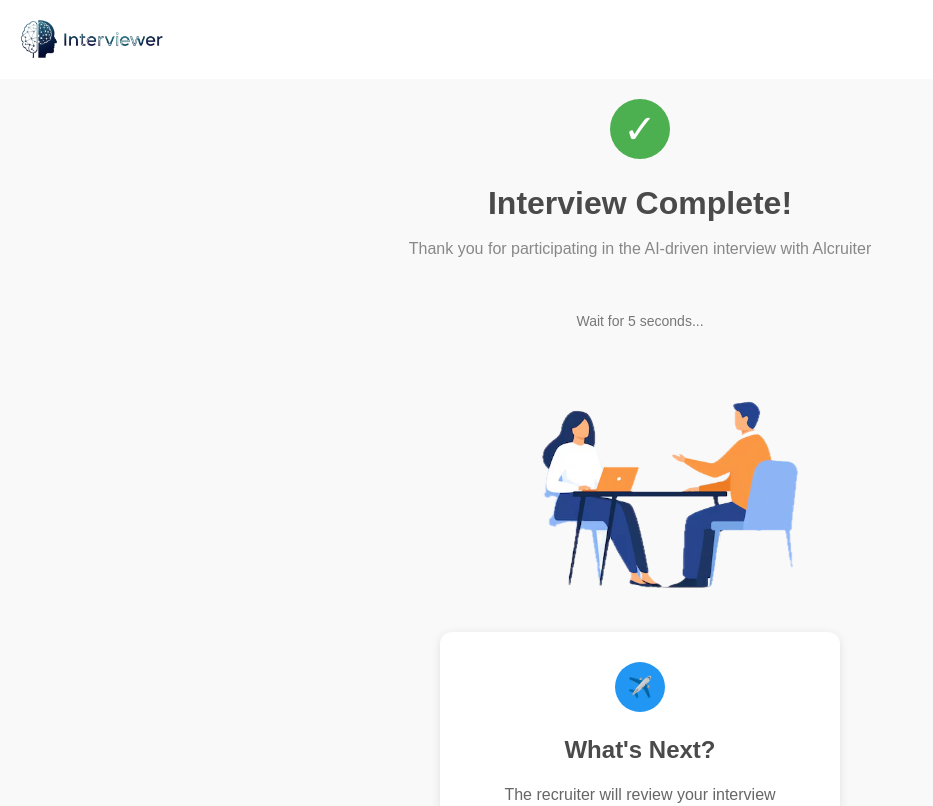
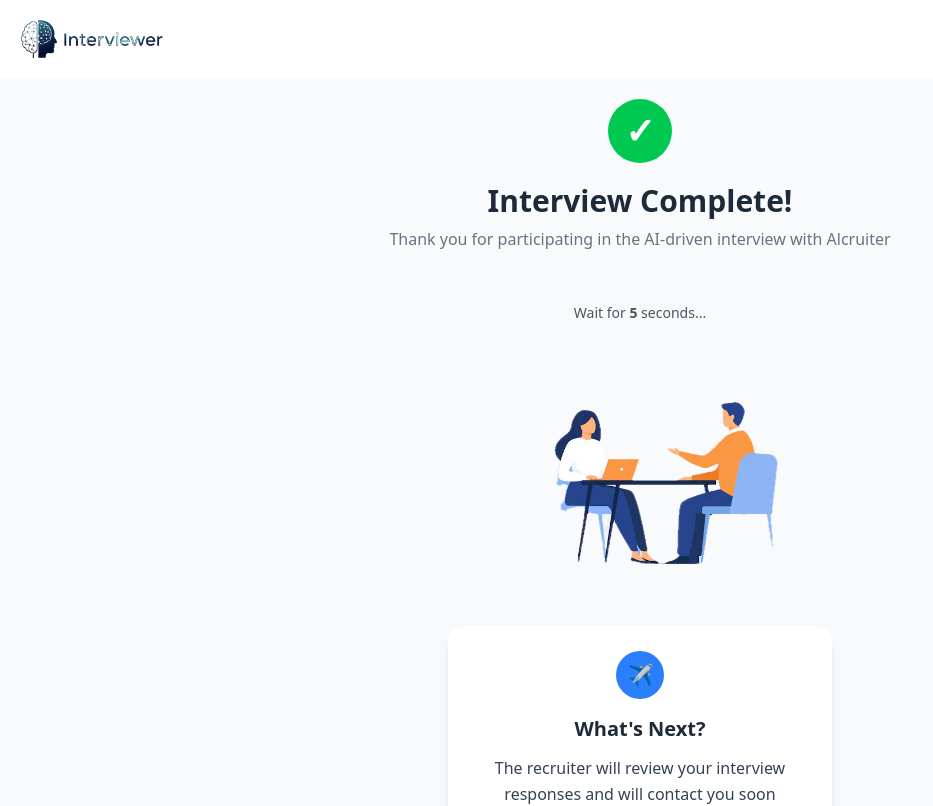
Before and after one commit to himanshu561hi/Interviewerr, a Next.js app: page /interview/1/completed in a window 1280 px wide. Shown: the top 806 px of the page, without its empty margins (0-933 px from the left). Built offline with nearby package versions, Linux system fonts and the light colour scheme; no server answers.

Commit message:
update footer

```diff
--- a/app/(main)/dashboard/create-interview/_components/InterviewLink.jsx
+++ b/app/(main)/dashboard/create-interview/_components/InterviewLink.jsx
@@ -87,7 +87,7 @@ function InterviewLink({ interview_Id, formData }) {
           </Button>
         </div>
       </div>
-      <div className="mt-5 flex justify-between w-full px-5">
+      <div className="mt-5 mb-5 flex justify-between w-full px-5">
         <Link href={"/dashboard"}>
           <Button variant={"outline"}>
             <ArrowLeft /> Back to Dashboard
--- a/app/(main)/dashboard/create-interview/page.jsx
+++ b/app/(main)/dashboard/create-interview/page.jsx
@@ -1,3 +1,4 @@
+
 "use client";
 import { ArrowLeft } from "lucide-react";
 import { useRouter } from "next/navigation";
@@ -7,6 +8,7 @@ import FormContainer from "./_components/FormContainer";
 import QuestionList from "./_components/QuestionList";
 import { Toaster, toast } from "sonner";
 import InterviewLink from "./_components/InterviewLink";
+import Footer from "../../footer/page"; // Footer is imported here
 
 export default function CreateInterview({ onFinish }) {
   const Router = useRouter();
@@ -70,12 +72,16 @@ export default function CreateInterview({ onFinish }) {
   };
 
   return (
-    <div className="mt-5 px-10 md:px-24 lg:px-44 xl:px-56">
+    // Main wrapper div for the entire page content
+    <div className="flex flex-col min-h-screen">
+      <div className="mt-5 px-10 md:px-24 lg:px-44 xl:px-56 flex-grow">
         <div className="flex items-center gap-5 ">
           <ArrowLeft onClick={() => Router.back()} className="cursor-pointer" />
           <h2 className="text-2xl font-bold">Create New Interview</h2>
         </div>
         <Progress value={step * 33.33} className="my-5" />
+
+        {/* Step Content */}
         {step === 1 ? (
           <FormContainer
             formData={formData}
@@ -97,5 +103,11 @@ export default function CreateInterview({ onFinish }) {
 
         <Toaster position="bottom-right" />
       </div>
+
+      {/* ⭐ FOOTER ADDED HERE ⭐ */}
+      <Footer />
+    </div>
+
   );
+
 }
--- a/app/interview/[interview_Id]/completed/page.jsx
+++ b/app/interview/[interview_Id]/completed/page.jsx
@@ -2,6 +2,7 @@
 "use client"
 import React, { useState, useEffect } from 'react';
 import { useRouter } from 'next/navigation';
+import Footer from "@/app/(main)/footer/page"; // Assuming Footer path is correct
 
 const InterviewComplete = () => {
   const [secondsLeft, setSecondsLeft] = useState(10);
@@ -9,6 +10,8 @@ const InterviewComplete = () => {
 
   useEffect(() => {
     if (secondsLeft <= 0) {
+      // Navigate after the timer hits 0. Replace this with your actual route.
+      // router.push('/dashboard');
       return;
     }
 
@@ -20,118 +23,59 @@ const InterviewComplete = () => {
   }, [secondsLeft, router]); // Dependency array
 
   return (
-    <div style={{
-      display: 'flex',
-      flexDirection: 'column',
-      alignItems: 'center',
-      justifyContent: 'center',
-      minHeight: '100vh',
-      backgroundColor: '#f9f9f9',
-      padding: '20px',
-      fontFamily: 'Arial, sans-serif',
-      color: '#333'
-    }}>
+    // 1. Main container: Full height, flex column to push footer to bottom
+    <div className="min-h-screen flex flex-col bg-gray-50 font-sans text-gray-700">
+
+      {/* 2. Content container: Takes up available space, centers content */}
+      <div className="flex-grow flex flex-col items-center justify-center p-5">
+
         {/* Header with Checkmark */}
-      <div style={{
-        textAlign: 'center',
-        marginBottom: '30px'
-      }}>
-        <div style={{
-          width: '60px',
-          height: '60px',
-          borderRadius: '50%',
-          backgroundColor: '#4CAF50',
-          display: 'flex',
-          alignItems: 'center',
-          justifyContent: 'center',
-          margin: '0 auto 20px',
-          fontSize: '40px',
-          color: 'white'
-        }}>
+        <div className="text-center mb-8">
+          <div className="w-16 h-16 rounded-full bg-green-500 flex items-center justify-center mx-auto mb-5 text-4xl text-white font-bold">
             ✓
           </div>
-        <h1 style={{
-          fontSize: '32px',
-          fontWeight: 'bold',
-          color: '#4a4a4a',
-          margin: '0 0 10px'
-        }}>
+          <h1 className="text-3xl font-bold text-gray-800 mb-2">
             Interview Complete!
           </h1>
-        <p style={{
-          fontSize: '16px',
-          color: '#888',
-          margin: '0'
-        }}>
+          <p className="text-base text-gray-500">
             Thank you for participating in the AI-driven interview with Alcruiter
           </p>
         </div>
-          <p style={{ marginTop: '20px', color: '#777', fontSize: '14px' }}>
-        Wait for {secondsLeft} seconds...
+
+        {/* Timer */}
+        <p className="mt-5 text-gray-600 text-sm">
+          Wait for <b>{secondsLeft}</b> seconds...
         </p>
+
         {/* Illustration */}
-      <div style={{
-        width: '100%',
-        maxWidth: '500px',
-        height: '250px',
-        marginBottom: '40px',
-        marginTop: '10px'
-      }}>
-        <img src="/interviewComplete copy.png" alt="Interview Complete Illustration" style={{ width: '100%', height: '100%', objectFit: 'contain' }} />
+        <div className="w-full max-w-sm h-64 mb-10 mt-2">
+          {/* Note: Ensure the image path /interviewComplete copy.png is correct */}
+          <img
+            src="/interviewComplete copy.png"
+            alt="Interview Complete Illustration"
+            className="w-full h-full object-contain"
+          />
         </div>
 
         {/* What's Next Section */}
-      <div style={{
-        backgroundColor: 'white',
-        borderRadius: '12px',
-        padding: '30px',
-        boxShadow: '0 2px 10px rgba(0,0,0,0.1)',
-        width: '100%',
-        maxWidth: '400px',
-        textAlign: 'center'
-      }}>
-        <div style={{
-          width: '50px',
-          height: '50px',
-          borderRadius: '50%',
-          backgroundColor: '#2196F3',
-          display: 'flex',
-          alignItems: 'center',
-          justifyContent: 'center',
-          margin: '0 auto 20px',
-          fontSize: '20px',
-          color: 'white'
-        }}>
+        <div className="bg-white rounded-xl p-6 shadow-lg w-full max-w-sm text-center">
+          <div className="w-12 h-12 rounded-full bg-blue-500 flex items-center justify-center mx-auto mb-4 text-xl text-white">
             ✈️
           </div>
-        <h2 style={{
-          fontSize: '24px',
-          fontWeight: 'bold',
-          color: '#4a4a4a',
-          margin: '0 0 15px'
-        }}>
+          <h2 className="text-xl font-bold text-gray-800 mb-3">
             What's Next?
           </h2>
-        <p style={{
-          fontSize: '16px',
-          color: '#666',
-          margin: '0 0 10px',
-          lineHeight: '1.5'
-        }}>
+          <p className="text-base text-gray-700 mb-2 leading-relaxed">
             The recruiter will review your interview responses and will contact you soon regarding the next steps.
           </p>
-        <p style={{
-          fontSize: '14px',
-          color: '#999',
-          margin: '0',
-          fontStyle: 'italic'
-        }}>
+          <p className="text-sm text-gray-400 mt-2 italic">
             (c) Response within 2-3 business days
           </p>
         </div>
+      </div>
 
-      {/* 3. Display the timer to the user */}
-
+      {/* 3. Footer is correctly placed at the bottom */}
+      <Footer />
     </div>
   );
 };
--- a/app/interview/[interview_Id]/page.jsx
+++ b/app/interview/[interview_Id]/page.jsx
@@ -1,3 +1,4 @@
+
 "use client";
 import React from "react";
 import Image from "next/image";
@@ -12,6 +13,7 @@ import { toast } from "sonner";
 import { useRouter } from "next/navigation";
 import { InterviewDataContext } from "@/context/InterviewDataContext";
 import { useContext } from "react";
+import Footer from "@/app/(main)/footer/page"; // Footer is imported here
 
 function Interview() {
   const { interview_Id } = useParams();
@@ -65,7 +67,10 @@ function Interview() {
 
 
   return (
-    <div className="px-10 md:px-28 lg:px-48 xl:px-64 mt-16 flex justify-center">
+    // 1. Set component to take full screen height and use flex column layout
+    <div className="min-h-screen flex flex-col">
+      {/* 2. Main content div takes up remaining space and handles inner padding */}
+      <div className="px-10 md:px-28 lg:px-48 xl:px-64 mt-16 flex justify-center flex-grow">
         <div className="flex justify-center items-center mb-20 p-7 flex-col border rounded-lg bg-white md:px-18 lg:px-50 xl:px-52">
           <Image
             src="/logo.png"
@@ -121,6 +126,11 @@ function Interview() {
           </Button>
         </div>
       </div>
+
+      {/* 3. Footer is correctly placed at the bottom of the component */}
+      <Footer />
+    </div>
+
   );
 }
 
--- a/app/interview/[interview_Id]/start/page.jsx
+++ b/app/interview/[interview_Id]/start/page.jsx
@@ -1,3 +1,4 @@
+
 "use client";
 import React, { useContext, useState, useEffect, useRef } from "react";
 import { InterviewDataContext } from "@/context/InterviewDataContext";
@@ -8,6 +9,7 @@ import { useRouter } from "next/navigation";
 import axios from "axios";
 import { supabase } from "@/services/supabaseClient";
 import { useParams } from "next/navigation";
+import Footer from "@/app/(main)/footer/page";
 
 function StartInterview() {
   const { interviewInfo, setInterviewInfo } = useContext(
@@ -333,7 +335,8 @@ function StartInterview() {
     : "U";
 
   return (
-    <div className="p-20 lg:px-48 xl:px-56">
+    // Set component to take full screen height and use flex column layout
+    <div className="min-h-screen flex flex-col">
       <style>
         {`
                     @keyframes pulse {
@@ -351,6 +354,9 @@ function StartInterview() {
                     }
                 `}
       </style>
+
+      {/* Main content div takes up remaining space and handles inner padding */}
+      <div className="p-20 lg:px-48 xl:px-56 flex-grow">
           <h2 className="font-semibold text-sm">
             ({interviewInfo?.interviewData?.jobPosition || "Loading..."})
           </h2>
@@ -405,6 +411,11 @@ function StartInterview() {
             {isCallActive ? "Interview in progress..." : "Starting interview..."}
           </h2>
       </div>
+
+      {/* Footer is correctly placed at the bottom of the component */}
+      <Footer />
+    </div>
+
   );
 }
 
```
Also changed, not shown: app/(main)/dashboard/create-interview/_components/FormContainer.jsx (+9 -0 lines). Lines whose indentation alone changed are shown as unchanged.
